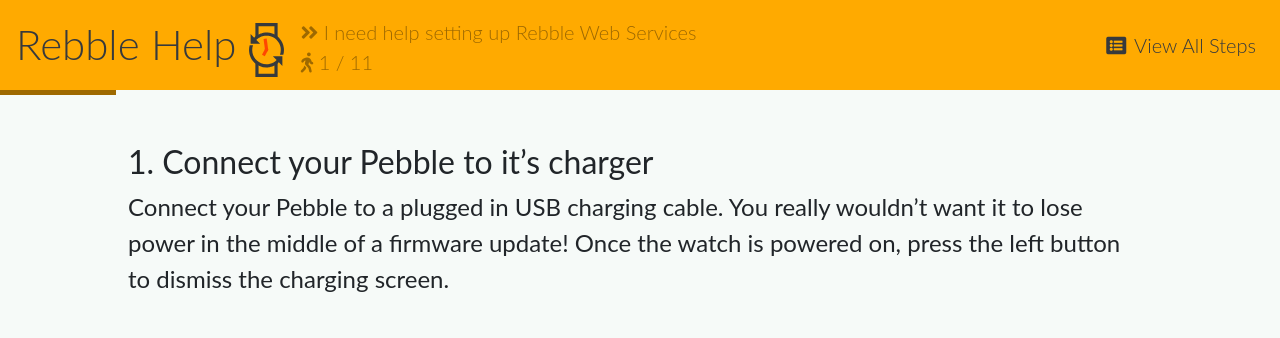
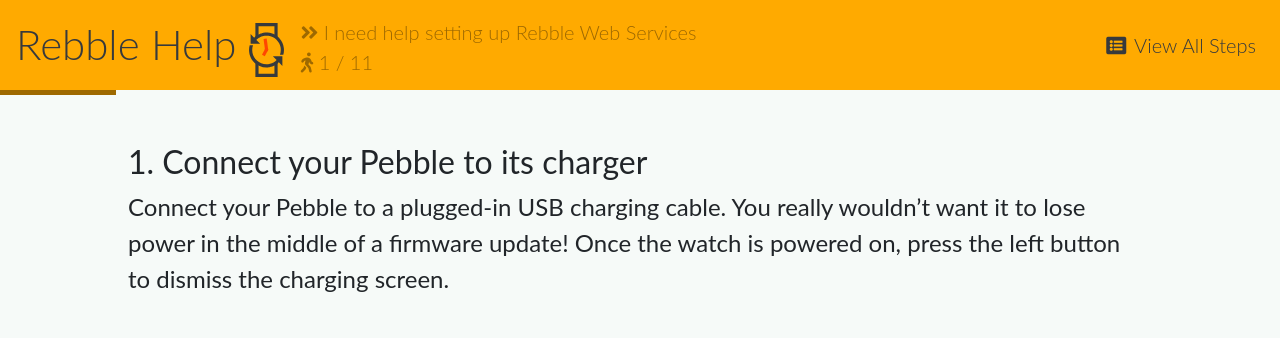
Before and after one commit to pebble-dev/rebble-help, a Jekyll site: the page built from _topic/setup-android.md, in a window 1280 px wide. Shown: the top 338 px of the page. Built offline with Jekyll 4.4.1, drawn with Linux system fonts in a browser that asks for light colours; nearby versions of some CDN libraries; part of the change alters nothing that is shown.

Commit message:
Update setup-android.md
Added missing details and clarify some passages.

```diff
--- a/_topic/setup-android.md
+++ b/_topic/setup-android.md
@@ -8,9 +8,9 @@ osSpecific: true
 os: android
 ---
 
-# Connect your Pebble to it's charger
+# Connect your Pebble to its charger
 
-Connect your Pebble to a plugged in USB charging cable. You really wouldn't want it to lose power in the middle of a firmware update! Once the watch is powered on, press the left button to dismiss the charging screen.
+Connect your Pebble to a plugged-in USB charging cable. You really wouldn't want it to lose power in the middle of a firmware update! Once the watch is powered on, press the left button to dismiss the charging screen.
 
 # Download the Pebble APK
 
@@ -69,7 +69,7 @@ You’ll be greeted by the Pebble Account page. Simply tap 'SKIP LOGIN' twice to
 
 # Pair your watch
 
-The app starts looking for nearby Pebbles. It should shortly see your Pebble, as Pebble xxxx. This same string can be seen on the Pebble, so you know the phone sees the right watch. Tap it.
+The app starts looking for nearby Pebbles. It should shortly see your Pebble, whose name should show up as "Pebble xxxx". This same string can be seen on the Pebble, so you can confirm that the phone is seeing the right watch. Tap it.
 
 If the Pebble doesn’t appear and you’re on Android 10, make sure that Location is turned on (the Pebble app needs it to search for nearby Bluetooth devices).  If that still doesn't work, go to the Bluetooth settings page of the phone, pair the watch, and try again.
 
@@ -104,11 +104,14 @@ You will be greeted with a number of ways to sign in.
 
 Choose one and sign in. *Remember your sign in credentials!*
 
-You will be returned to the Rebble site and be greeted with 'You’re all set!'
+You will be returned to the Rebble site and be greeted with a page titled "You’re all set!"
+
+Click the "get started now" link on that page.
 
 # Switch to Rebble
 
-Read the page, then tap the **Switch to Rebble** button.
+You should now be seeing a page titled "Here we go!"
+Read the page, then tap the **Switch to Rebble** button at the bottom.
 The browser will then ask if you want to open it with the Pebble app.
 
 ![](/images/setup/11.png)
@@ -117,7 +120,9 @@ You should then see this page:
 
 ![](/images/setup/12.png)
 
-**If you get back to the Pebble app and don't see that screen, go back to the browser and press *switch to Rebble* again.**
+**If you get back to the Pebble app and don't see that screen (e.g. you see the login screen again), go back to the browser and press *Switch to Rebble* again.**
+
+Press the "It's Rebble time!" button.
 
 # You’re done!
 
@@ -125,4 +130,4 @@ You should then see this page:
 
 You’re done! Go to Watchfaces, tap the big red “+” in the lower right corner and find and install watchfaces you like from the Rebble store.
 
-If you want to use dictation, get weather pins in your Timeline, and have a faster Timeline sync period, check out a [Rebble subscription](/subscription)
+If you want to use dictation, get weather pins in your Timeline, and have a faster Timeline sync period (and generally support the people who make Rebble possible), consider a [Rebble subscription](/subscription).
```
